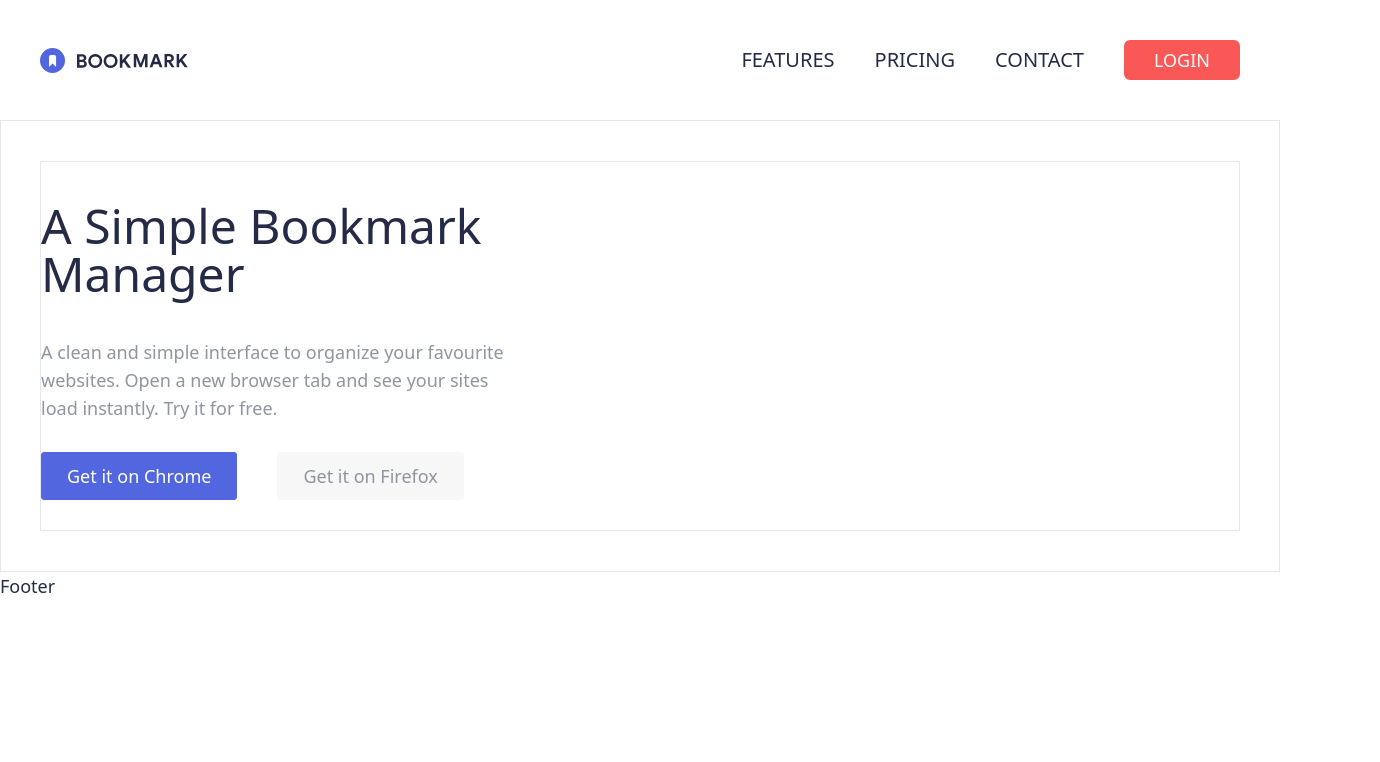
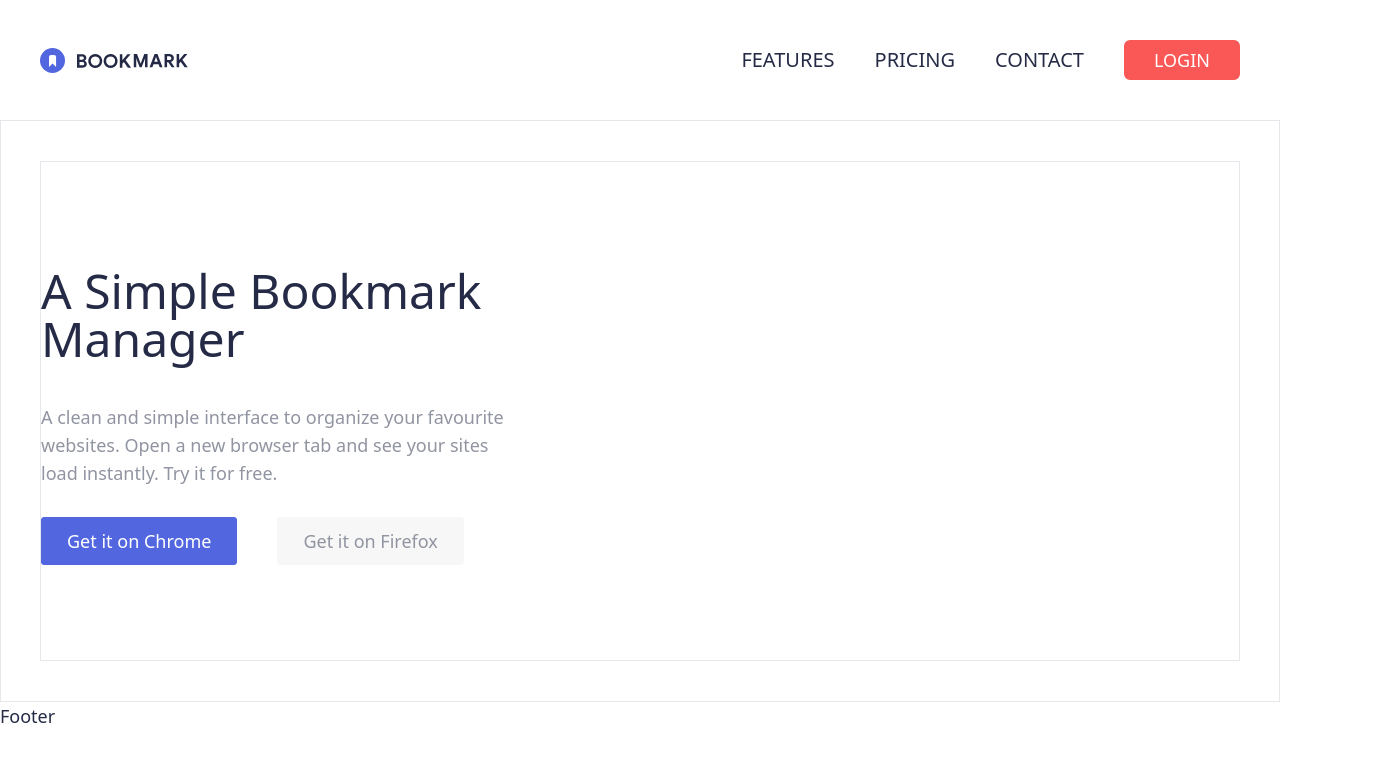
Before and after one commit to AlvesPHGA/bookmark, a React (Vite) app: page / in a window 1280 px wide. Shown: the top 762 px of the page, 1380 px wide, since content can reach past the window. Built offline with nearby package versions, Linux system fonts and the light colour scheme.

Commit message:
update: SimpleBookmarkManager layout

```diff
--- a/src/ui/components/BackIllusComponent.tsx
+++ b/src/ui/components/BackIllusComponent.tsx
@@ -1,5 +1,5 @@
 import { DivComponent } from './TagsComponents';
 
 export const BackIllusComponent = () => {
-   return <DivComponent />;
+   return <DivComponent box="illustrarion" />;
 };
--- a/src/ui/partials/SimpleBookmarkManager.tsx
+++ b/src/ui/partials/SimpleBookmarkManager.tsx
@@ -1,3 +1,4 @@
+import { BackIllusComponent } from '../components/BackIllusComponent';
 import { ContentSBMComponent } from '../components/SBM/ContentSBMComponent';
 import { DivComponent, SectionComponent } from '../components/TagsComponents';
 
@@ -6,6 +7,7 @@ export const SimpleBookmarkManager = () => {
       <SectionComponent section="sbm">
          <DivComponent box="sbm">
             <ContentSBMComponent />
+            <BackIllusComponent />
          </DivComponent>
       </SectionComponent>
    );
--- a/src/ui/styles/tagsStyles.tsx
+++ b/src/ui/styles/tagsStyles.tsx
@@ -1,4 +1,5 @@
 import { tv } from 'tailwind-variants';
+import backImage from '../../assets/illustration-hero.svg';
 
 export const sectionStyle = tv({
    base: 'flex items-center mx-auto justify-between',
@@ -16,15 +17,16 @@ export const sectionStyle = tv({
 });
 
 export const divStyle = tv({
-   base: '',
+   base: 'relative',
 
    variants: {
       box: {
          def: 'flex items-center',
          header: 'flex items-center space-x-10',
-         sbm: 'w-[1200px] mx-auto flex border',
+         sbm: 'w-[1200px] mx-auto flex border items-center h-[500px]',
          sbm_content: 'space-y-10 w-[40%] py-10',
          cta: 'space-x-10',
+         illustrarion: `w-[60%] h-[500px] bg-[url('${backImage}')] bg-no-repeat bg-cover absolute left-[620px]`,
       },
    },
 
```
